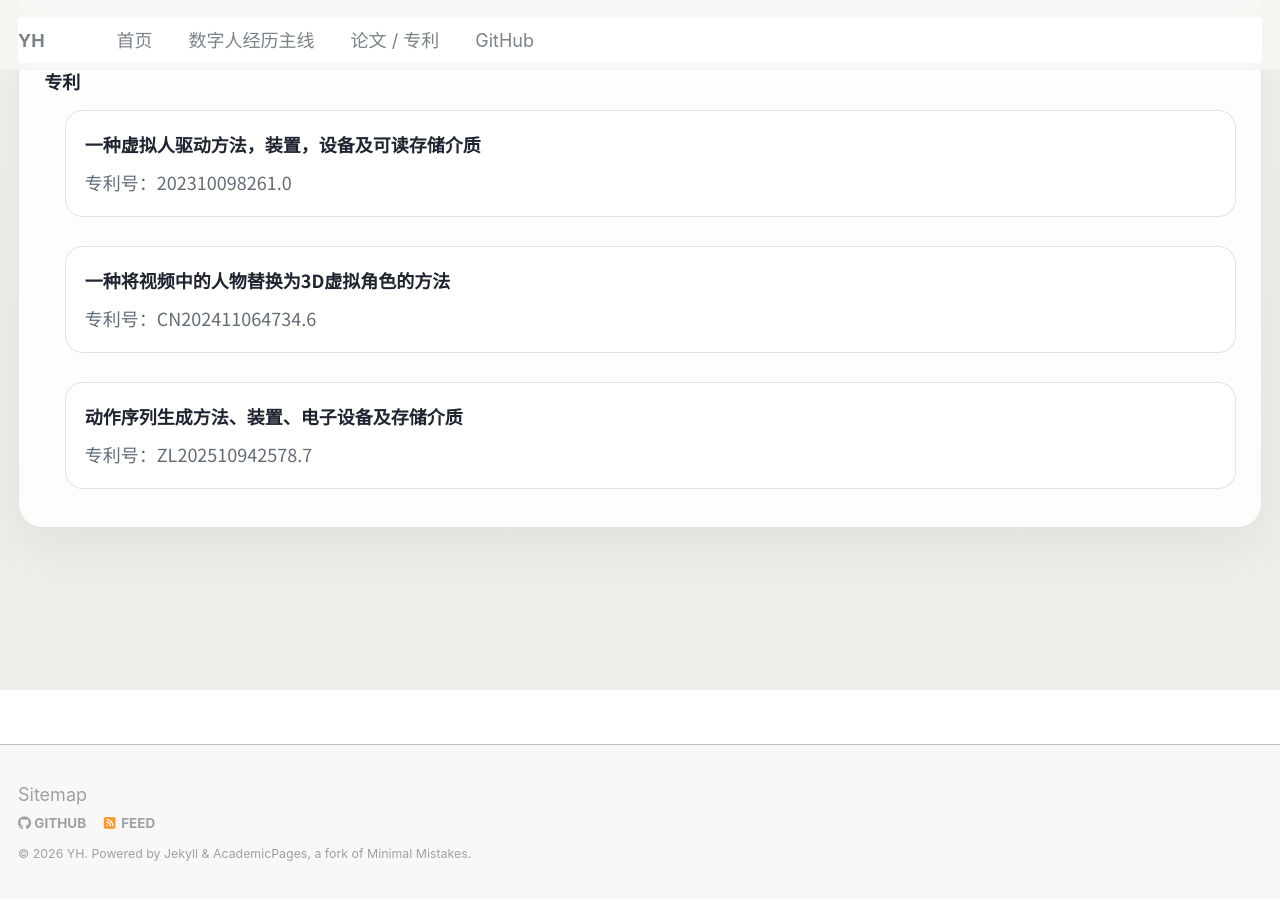
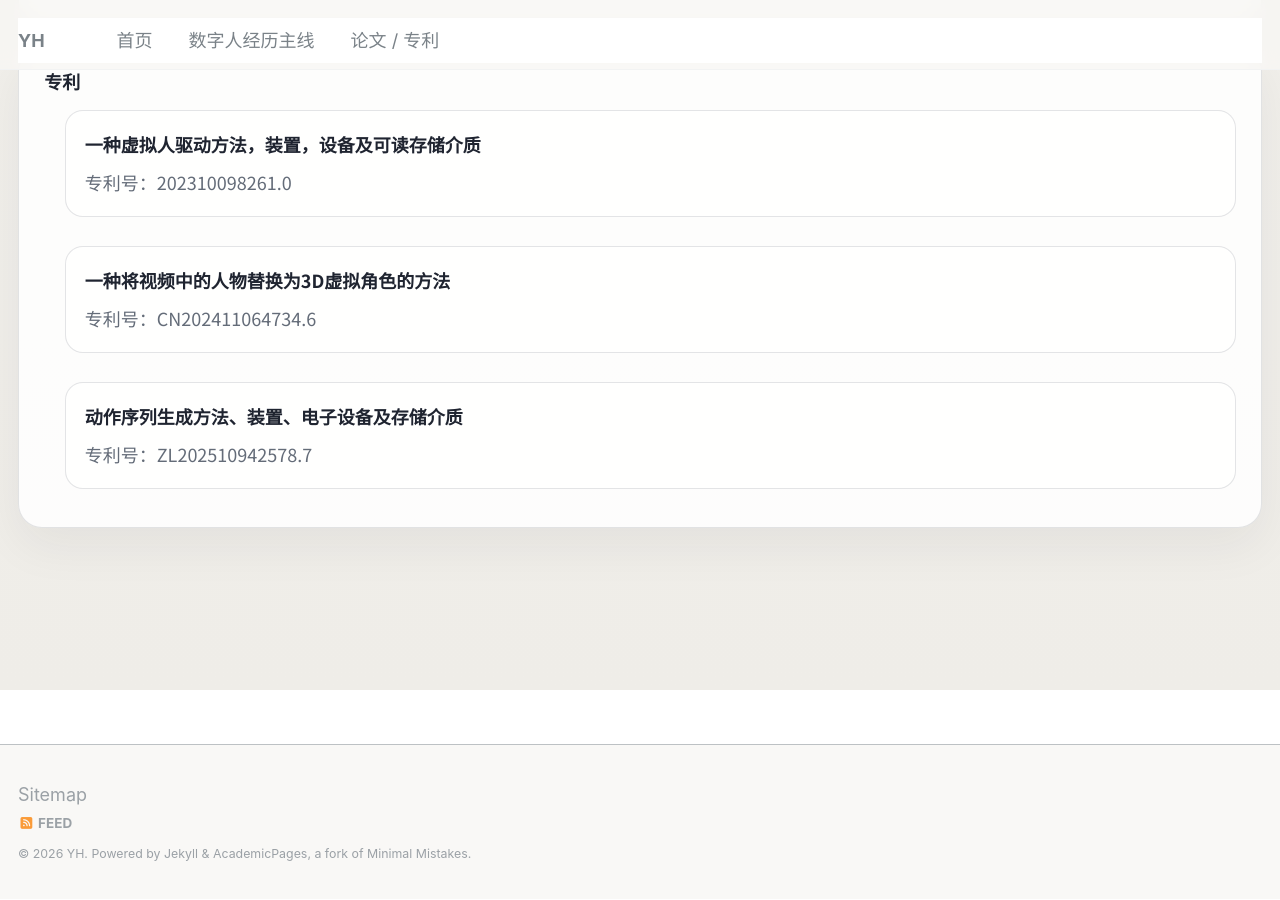
Before and after one commit to svitass/svitass.github.io, a Jekyll site: the page built from _pages/about.md, in a window 1280 px wide and 900 px high, scrolled down 2944 px. Built offline with Jekyll 4.4.1, drawn with Linux system fonts in a browser that asks for light colours.

Commit message:
Remove GitHub emphasis from site chrome

```diff
--- a/_config.yml
+++ b/_config.yml
@@ -42,7 +42,7 @@ author:
   bitbucket        : # Username - Update with your username on the site
   codepen          : # Username
   dribbble         : # Username
-  github           : "svitass"
+  github           :
   kaggle           : # Username
   stackoverflow    : # User number or user number and name (i.e., use "1" or "1/jeff-atwood")
 
--- a/_data/navigation.yml
+++ b/_data/navigation.yml
@@ -7,6 +7,3 @@ main:
 
   - title: "论文 / 专利"
     url: /#outputs
-
-  - title: "GitHub"
-    url: https://github.com/svitass
```
